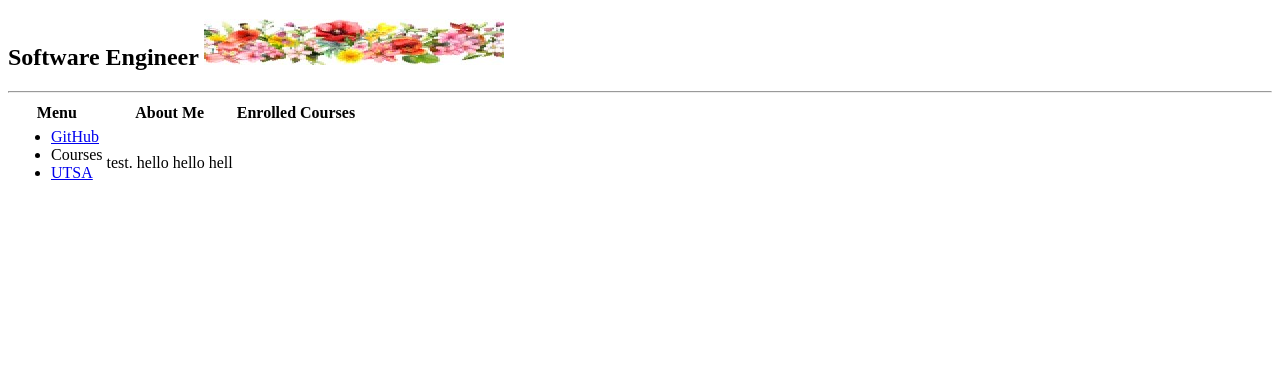
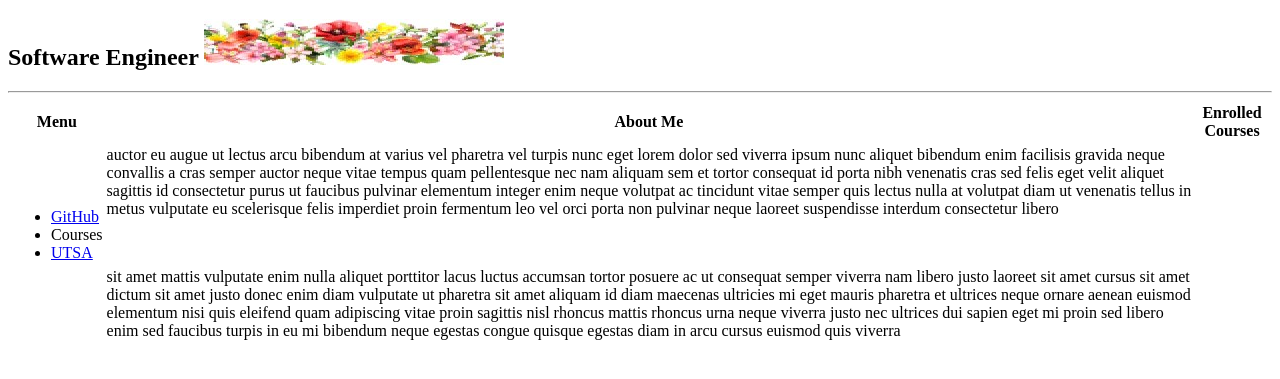
Before and after one commit to oep957/assign2, a plain HTML site: page index.html in a window 1280 px wide. Shown: the part 47-426 px from the top of the page. Drawn offline with Linux system fonts and the light colour scheme.

Commit message:
Added the lorem ipsum in the about me

```diff
--- a/index.html
+++ b/index.html
@@ -25,7 +25,14 @@
 					</ul>
 				</td>
 				<td>
-					test. hello hello hell
+					<p>
+						auctor eu augue ut lectus arcu bibendum at varius vel pharetra vel turpis nunc eget lorem dolor sed viverra ipsum nunc aliquet bibendum enim facilisis gravida neque convallis a cras semper auctor neque vitae tempus quam pellentesque nec nam aliquam sem et tortor consequat id porta nibh venenatis cras sed felis eget velit aliquet sagittis id consectetur purus ut faucibus pulvinar elementum integer enim neque volutpat ac tincidunt vitae semper quis lectus nulla at volutpat diam ut venenatis tellus in metus vulputate eu scelerisque felis imperdiet proin fermentum leo vel orci porta non pulvinar neque laoreet suspendisse interdum consectetur libero
+					</p>
+					<br>
+					<p>
+						sit amet mattis vulputate enim nulla aliquet porttitor lacus luctus accumsan tortor posuere ac ut consequat semper viverra nam libero justo laoreet sit amet cursus sit amet dictum sit amet justo donec enim diam vulputate ut pharetra sit amet aliquam id diam maecenas ultricies mi eget mauris pharetra et ultrices neque ornare aenean euismod elementum nisi quis eleifend quam adipiscing vitae proin sagittis nisl rhoncus mattis rhoncus urna neque viverra justo nec ultrices dui sapien eget mi proin sed libero enim sed faucibus turpis in eu mi bibendum neque egestas congue quisque egestas diam in arcu cursus euismod quis viverra
+					</p>
+
 				</td>
 			</tr>
 		</table>
```
